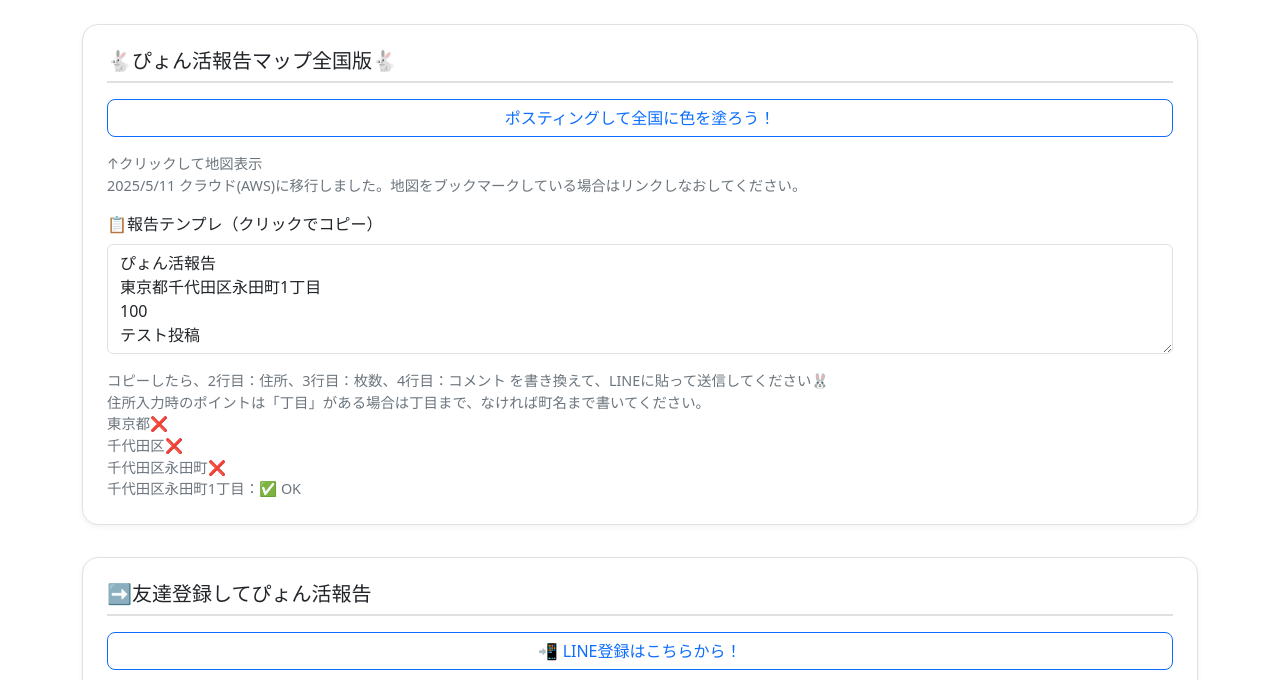
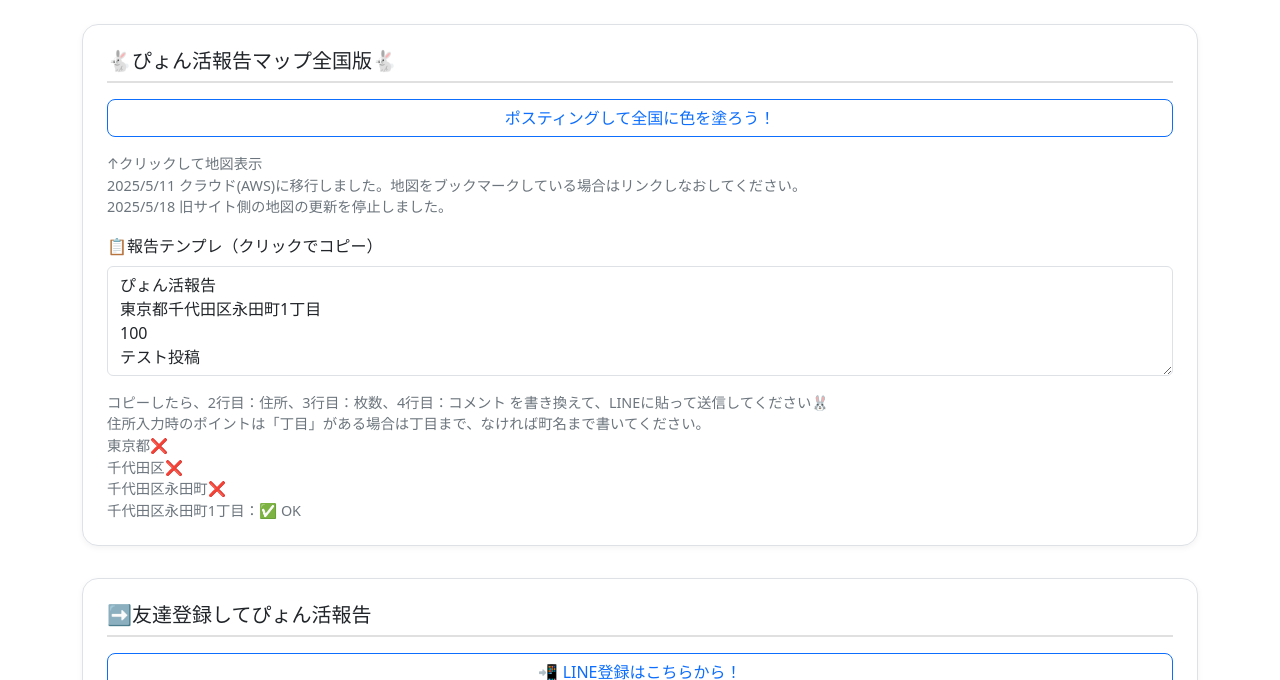
Before and after one commit to ne3right/pyonkatsu, a plain HTML site: page public/index.html in a window 1280 px wide. Shown: the top 680 px of the page. Drawn offline with nearby package versions, Linux system fonts and the light colour scheme.

Commit message:
旧サイト側のcronを停止したので案内を追記

```diff
--- a/public/index.html
+++ b/public/index.html
@@ -62,7 +62,8 @@
           ↑クリックして地図表示
         </div>
         <div class="small-note">
-          2025/5/11 クラウド(AWS)に移行しました。地図をブックマークしている場合はリンクしなおしてください。
+		2025/5/11 クラウド(AWS)に移行しました。地図をブックマークしている場合はリンクしなおしてください。<br>
+		2025/5/18 旧サイト側の地図の更新を停止しました。
         </div>
       </div>
 
```
